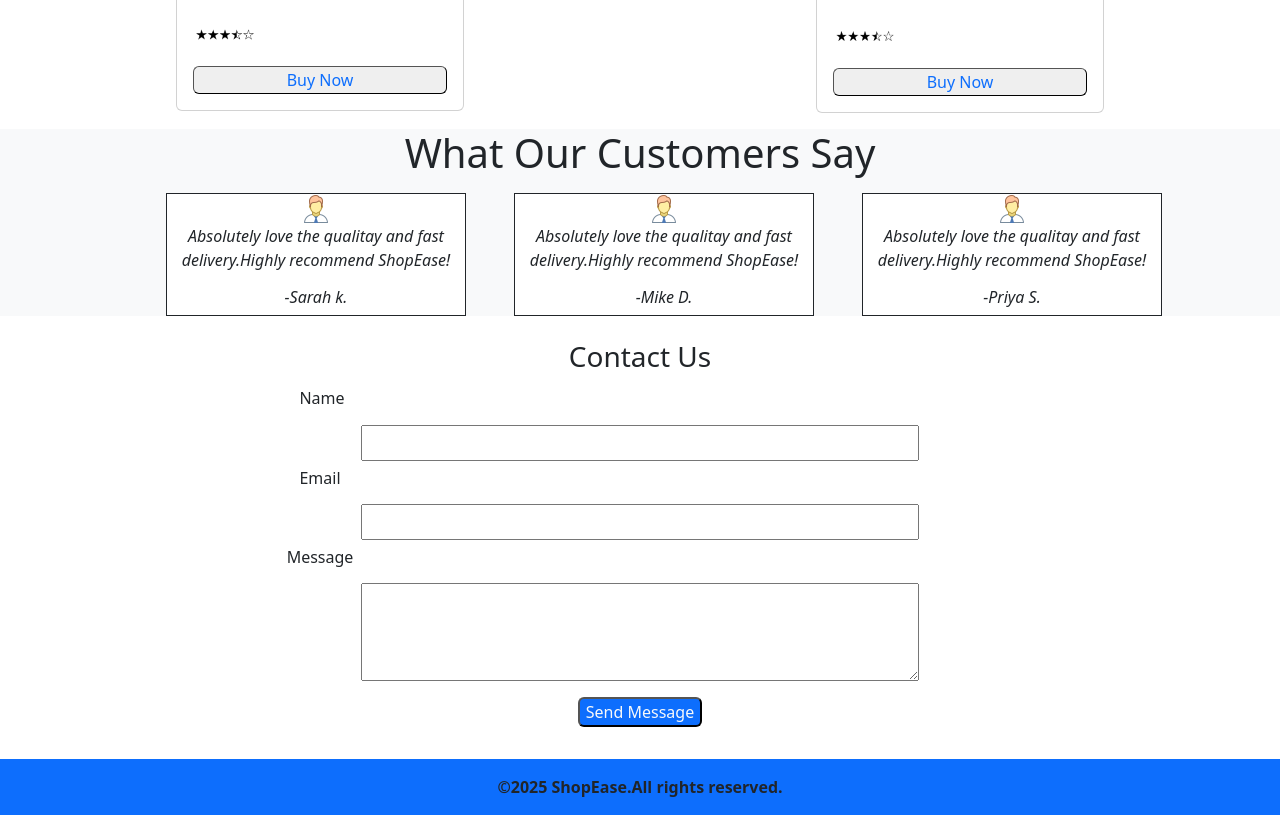
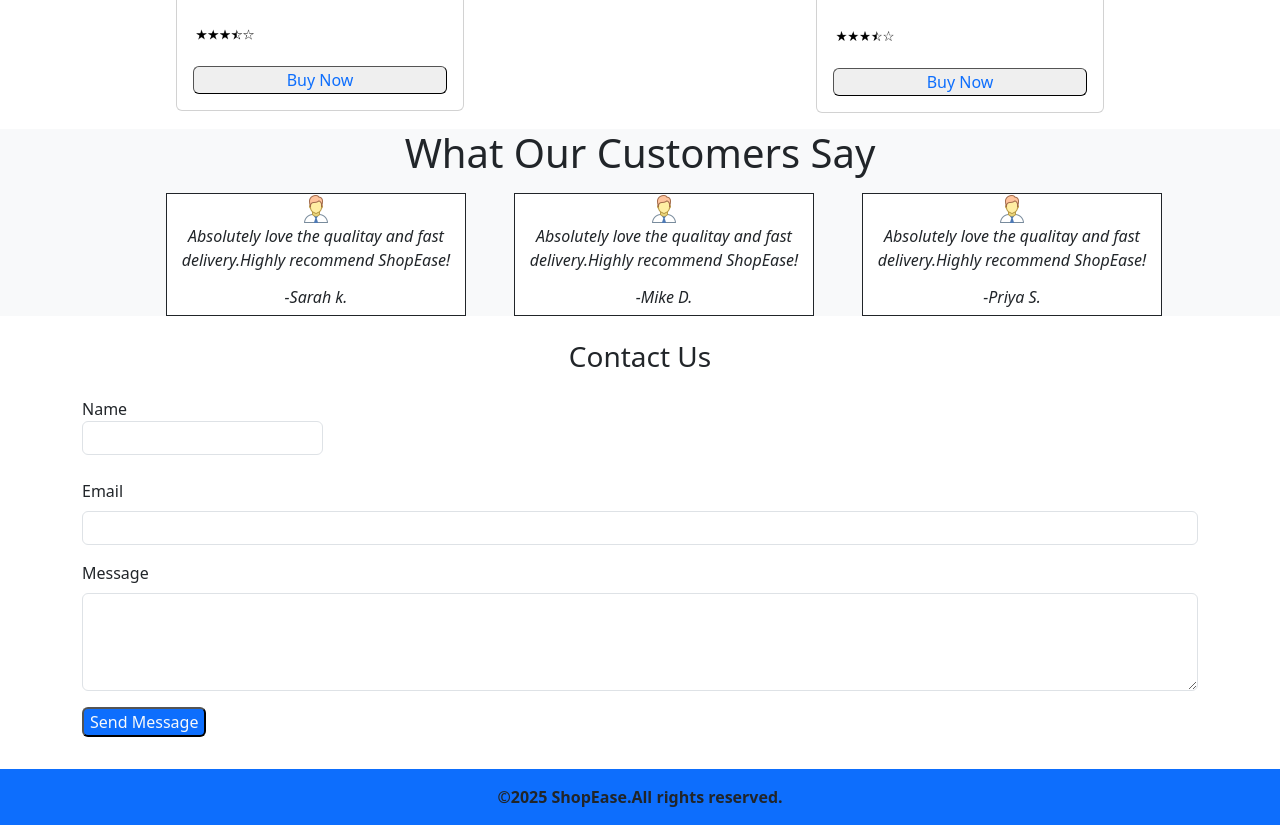
Before and after one commit to LubnaNaseer/ShopEase-eCommerce-Website, a plain HTML site: page index.html in a window 1280 px wide. Shown: the part 1750-2575 px from the top of the page. Drawn offline with nearby package versions, Linux system fonts and the light colour scheme.

Commit message:
Update index.html

```diff
--- a/index.html
+++ b/index.html
@@ -140,23 +140,25 @@
  </section>
  <!-- contact from work -->
   <section id="Contact">
-<div class="container text-center ">
-  <div class=" justify-content-center">
+<div class="container  ">
+  <div class=" row justify-content-center">
     <h3 class="mb-4  text-center">Contact Us</h3>
     <form action="">
-      <div class="mb-3">
-        <h6 class="fw-light ms-1 inp">Name</h6>
-        <input type="text" placeholder="" class="w-50 p-1">
+      <div class="mb-3 for">
+        <label class="form-label lbel">Name</h6>
+        <input type="text" placeholder="" class="form-control p-1 inp2">
       </div>
-      <div class="mb-3">
-        <h6 class="fw-light inp">Email</h6>
-        <input type="email" name="" id="" placeholder="" class="w-50 p-1">
+      <div class="mb-3 for">
+        <label class="form-label lblel">Email</label>
+        <input type="email" name="" id="" placeholder="" class="form-control p-1 inp2">
       </div>
-      <div class="mb-3">
-        <h6 class="fw-light inp">Message</h6>
-        <textarea name="" id="" class="w-50 p-4"></textarea>
+      <div class="mb-3 for">
+        <label class="form-label lbel">Message</label>
+        <textarea name="" id="" class="form-control p-4 inp2"></textarea>
       </div>
+    <div class="">
         <button class="bg-primary text-light mb-3 justify-content-center rounded-2">Send Message</button>
+    </div>
 
     </form>
   </div>
```
